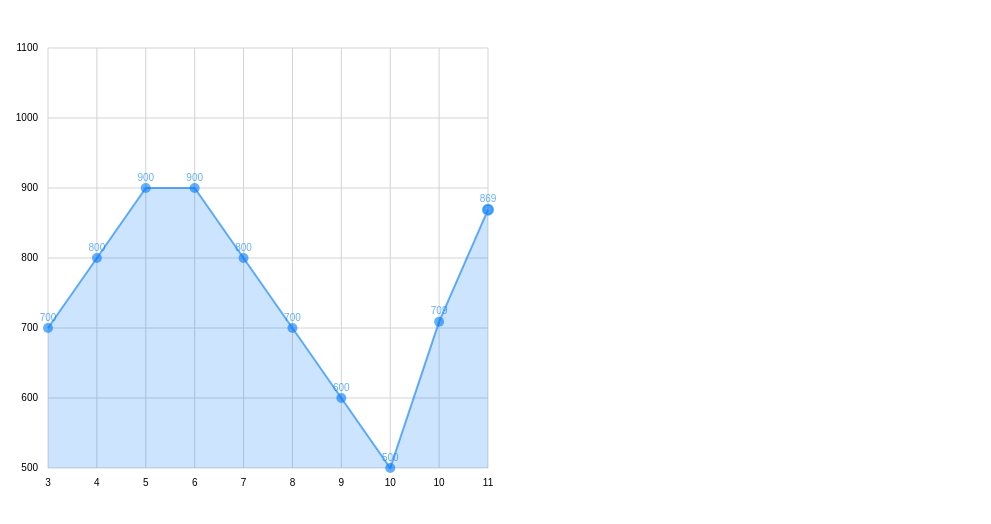
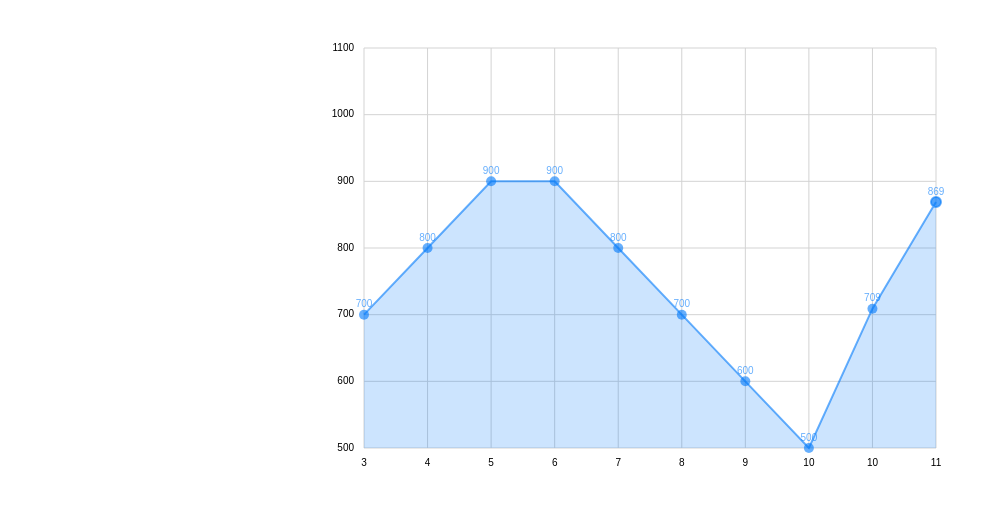
Before and after one commit to super918180/website, a website: page public/examples/lineChar/index.html in a window 1280 px wide. Shown: the whole page, without its empty margins (0-991 px from the left). Drawn offline with Linux system fonts and the light colour scheme.

Commit message:
查看次数及折线图功能修改

```diff
--- a/public/examples/lineChar/index.html
+++ b/public/examples/lineChar/index.html
@@ -7,9 +7,15 @@
     <meta http-equiv="X-UA-Compatible" content="ie=edge">
     <title>折线图</title>
     <style>
+        html,
+        body {
+            height: 100%;
+        }
+
         #canvas {
-            width: 500px;
-            height: 500px;
+            margin: 0 auto;
+            width: 50%;
+            height: 60%;
         }
     </style>
     <script src="lineChar.js"></script>
@@ -19,15 +25,15 @@
     <div id="canvas"></div>
 </body>
 <script>
-    var linChar1 = new lineChar({
+    var linChar1 = new LineChar({
         id: 'canvas',
-        xText: ["1", "2", "3", "4", "5","6", "7", "8", "9", "10"],
-        yScore:{
-            max:1010,
-            min:500,
-            step:100
+        xText: ["1", "2", "3", "4", "5", "6", "7", "8", "9", "10"],
+        yScore: {
+            max: 1010,
+            min: 500,
+            step: 100
         },
-        data: [500, 600, 700,800, 900,900, 800,700, 600,500]
+        data: [500, 600, 700, 800, 900, 900, 800, 700, 600, 500]
     });
     var num = 10;
     setInterval(function () {
@@ -43,7 +49,7 @@
         //     yText: [0, 10, 20, 30, 40, 50, 60, 70, 80, 90, 100],
         //     data: [Math.random(), Math.random(), Math.random(), Math.random(), Math.random()]
         // });
-        linChar1.addData([num++,Math.random()*500+500>>0]);
+        linChar1.addData([num++, Math.random() * 500 + 500 >> 0]);
 
     }, 2000)
 </script>
--- a/public/examples/lineChar/lineChar.js
+++ b/public/examples/lineChar/lineChar.js
@@ -1,4 +1,4 @@
-class lineChar {
+class LineChar {
     // 入口函数
     constructor(options) {
             this.settings = options || {};
@@ -117,9 +117,9 @@ class lineChar {
                     context.fillStyle = "rgba(0, 122, 251, 0.6)";
                     context.fill();
                     //点描述
-                    context.textAlign="center";
-                    context.textBaseline="bottom";
-                    context.fillText(_this.data[i],data[i][0], currH - (currH - data[i][1]) * step - 5);
+                    context.textAlign = "center";
+                    context.textBaseline = "bottom";
+                    context.fillText(_this.data[i], data[i][0], currH - (currH - data[i][1]) * step - 5);
                 }
                 // 画折线
                 context.moveTo(_this.pos.l, currH - (currH - data[0][1]) * step);
@@ -142,7 +142,7 @@ class lineChar {
                 step = 0;
                 clearInterval(dataInterval);
             }
-        }, 20);
+        }, 30);
     }
     updata(data) {
         this.element.innerHTML = "";
--- a/routers/main.js
+++ b/routers/main.js
@@ -44,7 +44,7 @@ router.get('/', function(req, res, next) {
 
         var skip = (data.page - 1) * data.limit;
 
-        Examples.where(where).find(rule).limit(data.limit).skip(skip).then(function(examples) {
+        Examples.where(where).find(rule).sort({ "link": 1 }).limit(data.limit).skip(skip).then(function(examples) {
             res.render('index', {
                 category: data.category,
                 examples: examples,
@@ -61,6 +61,7 @@ router.get('/details', function(req, res, next) {
     var link = parseInt(req.query.id, 10);
     Examples.count().then(function(count) {
         Examples.findOne({ "link": link }).then(function(example) {
+            Examples.update({ "link": link }, { $set: { "see": example.see + 1 } }).then(function(newExample) {
                 Examples.findOne({ "link": link - 1 }).then(function(pre) {
                     Examples.findOne({ "link": link + 1 }).then(function(next) {
                         res.render('details', {
@@ -72,6 +73,7 @@ router.get('/details', function(req, res, next) {
                 });
             });
         });
+    });
 
 });
 module.exports = router;
```
Also changed, not shown: views/layout.html (+5 -5 lines), public/img/examples/lineChar.jpg (added), 1 other file. Lines whose indentation alone changed are shown as unchanged.
